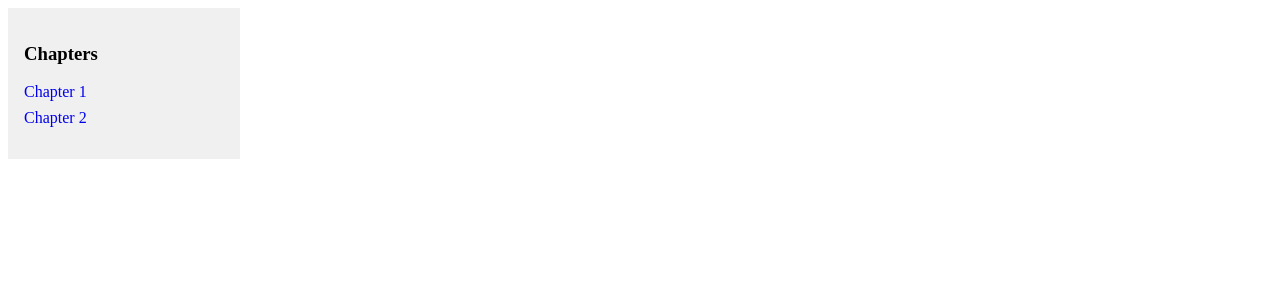
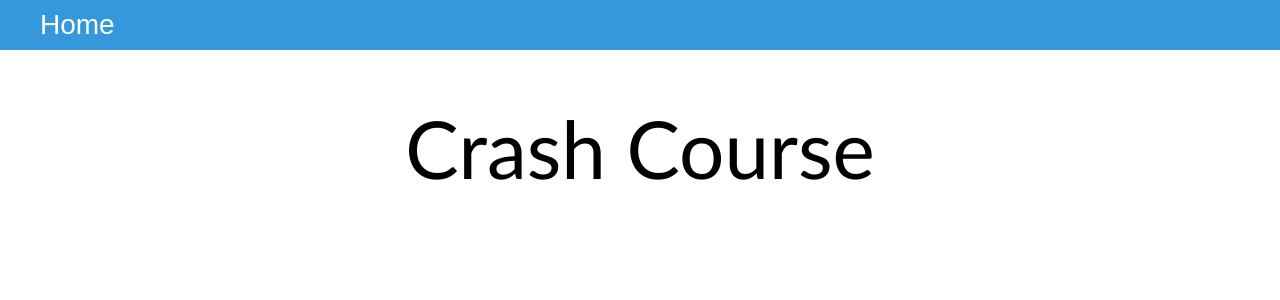
Before and after one commit to xiaoxiongzuibang/QuantLab, a Flask app: template frontend/templates/crashcourse.html in a window 1280 px wide. Shown: the top 300 px of the page. Run offline with Flask 3, Linux system fonts and the light colour scheme; the template is opened without the code that fills it, so the values that code supplies are empty.

Commit message:
Update UI

```diff
--- a/backend/app.py
+++ b/backend/app.py
@@ -17,6 +17,10 @@ app = Flask(__name__, static_folder="../frontend/static", template_folder="../fr
 def index():
     return render_template("index.html")
 
+@app.route("/crashcourse")
+def crashcourse():
+    return render_template("crashcourse.html")
+
 @app.route("/backtest", methods = ['GET', 'POST'])
 def backtest():
     context = {}
@@ -32,6 +36,7 @@ def backtest():
 
         context['ticker'] = request.form.get('Ticker')
         context['amount'] = request.form.get('Amount')
+        context['riskfreerate'] = float(request.form.get('RiskFreeRate'))
         context['start'] = request.form.get('Start')
         context['end'] = request.form.get('End')
         context['duration'] = duration_days
@@ -52,15 +57,14 @@ def backtest():
         cerebro =  MyCerebro()
         data = bt.feeds.PandasData(dataname = dataframe, timeframe = bt.TimeFrame.Days)
         cerebro.adddata(data)
-        if context['strategy'] == 'dsma':
-            cerebro.addstrategy(strategy_dic[context['strategy']])
+        cerebro.addstrategy(strategy_dic[context['strategy']])
         cerebro.broker.setcash(10000.0)
         cerebro.broker.setcommission(commission = 0.0005)
         cerebro.addsizer(bt.sizers.PercentSizer, percents = 90)
 
         '''Add Analyzers'''
         cerebro.addanalyzer(bt.analyzers.AnnualReturn, _name='AnnualReturn')
-        cerebro.addanalyzer(bt.analyzers.SharpeRatio, riskfreerate=0.02, annualize=True, _name='SharpeRatio')
+        cerebro.addanalyzer(bt.analyzers.SharpeRatio, riskfreerate=context['riskfreerate'], annualize=True, _name='SharpeRatio')
 
         '''Start cerebro'''
         results = cerebro.run()
@@ -75,8 +79,6 @@ def backtest():
         sharpe_ratio = result.analyzers.SharpeRatio.get_analysis()
         ssharpe_ratio = next(iter(sharpe_ratio.values()))
         context['sharpe_ratio'] = round(ssharpe_ratio, 2)
-
-
 
         figs = cerebro.plot(volume=False)
         fig = figs[0][0]
--- /dev/null
+++ b/frontend/static/css/crashcourse.css
@@ -0,0 +1,40 @@
+.hidden {
+    display: none;
+  }
+  .display {
+    display: block;
+  }
+  .navbar{
+    display: flex;
+    position: fixed;
+    top: 0;
+    left: 0;
+    height: 50px;
+    width: 100%;
+    background-color: #3498db;
+
+    padding-left: 20px;
+    align-items: center;
+  }
+  .navbutton{
+    background-color: transparent;
+    justify-content: center;
+    align-items: center;
+    padding: 10px 20px;
+
+    color: white;
+    font-size: 175%;
+    font-family: Arial, Helvetica, sans-serif;
+    text-decoration: none;
+    user-select: none;
+  }
+  .grandtitle{
+    background-color: transparent;
+    margin-top: 100px;
+
+    font-size: 500%;
+    font-family: "Arial Rounded MT Bold", "Trebuchet MS", "Verdana", "Comic Sans MS", sans-serif;
+    text-align: center;
+    color: #000000;
+    user-select: none;
+  }
--- a/frontend/static/css/index.css
+++ b/frontend/static/css/index.css
@@ -1,10 +1,12 @@
 .grandtitle {
     background-color: transparent;
     margin-top: 300px;
+
     font-size: 700%;
     font-family: Arial, Helvetica, sans-serif;
     text-align: center;
     color: #ffcb8e;
+    user-select: none;
 }
 
 .moduleselection {
@@ -30,8 +32,9 @@
     justify-content: center;
     align-items: center;
     color: #ffcb8e;
+    text-decoration: none;
 }
 
 body {
-    background: linear-gradient(to right, rgb(255, 231, 143), rgb(0, 67, 190));
+    background: linear-gradient(to right, #ff8500, rgb(0, 67, 190));
 }
--- a/frontend/templates/crashcourse.html
+++ b/frontend/templates/crashcourse.html
@@ -1,52 +1,19 @@
-<!-- templates/layout.html -->
 <!DOCTYPE html>
-<html>
+<html lang="en">
 <head>
-    <meta charset="utf-8">
-    <title>{% block title %}My Crash Course{% endblock %}</title>
-    <style>
-      /* 基本的布局样式 */
-      .container {
-        display: flex;
-      }
-      nav {
-        width: 200px;
-        background-color: #f0f0f0;
-        padding: 1rem;
-      }
-      main {
-        flex: 1;
-        padding: 1rem;
-      }
-      ul {
-        list-style: none;
-        padding: 0;
-      }
-      ul li a {
-        text-decoration: none;
-        display: block;
-        margin: 0.5rem 0;
-      }
-    </style>
+  <meta charset="UTF-8">
+  <meta name="viewport" content="width=device-width, initial-scale=1.0">
+  <title>Document</title>
+  <!------------------------------------ Import CSS files ---------------------------------------->
+  <link rel="stylesheet" href="{{ url_for('static', filename='css/crashcourse.css') }}">
 </head>
 <body>
+  <!--------------------------------- Settings --------------------------------------->
+  <div class="navbar">
+    <a href="{{url_for('index')}}" class="navbutton">Home</a>
+  </div>
+  <div class="grandtitle">Crash Course</div>
   <div class="container">
-    <!-- 左侧导航 -->
-    <nav>
-      <h3>Chapters</h3>
-      <ul>
-        <li><a href="{{ url_for('chapter', num=1) }}">Chapter 1</a></li>
-        <li><a href="{{ url_for('chapter', num=2) }}">Chapter 2</a></li>
-        <!-- 你可以继续添加更多章节链接 -->
-      </ul>
-    </nav>
 
-    <!-- 右侧主要内容区域 -->
-    <main>
-      {% block content %}
-      <!-- 子模板的正文会插入到这里 -->
-      {% endblock %}
-    </main>
-  </div>
 </body>
 </html>
```
Also changed, not shown: frontend/static/css/backtest.css (renamed from frontend/static/css/style.css, +33 -1 lines), frontend/static/script/script.js (+10 -8 lines), frontend/templates/backtest.html (+13 -4 lines), frontend/templates/index.html (+5 -3 lines), README.md.
